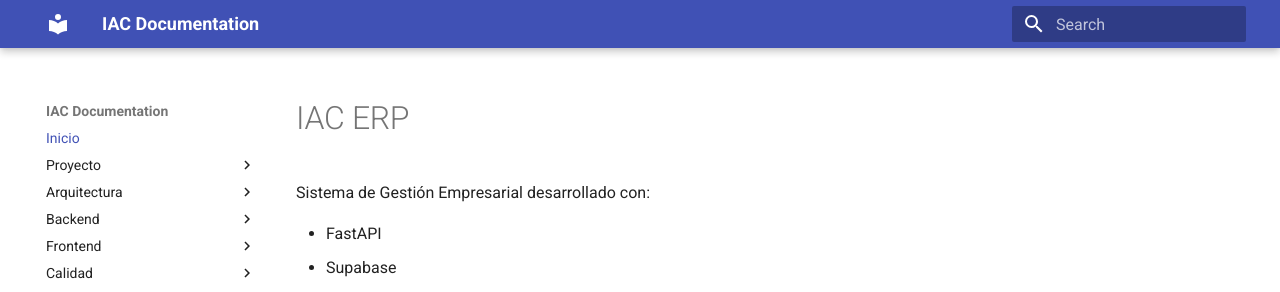
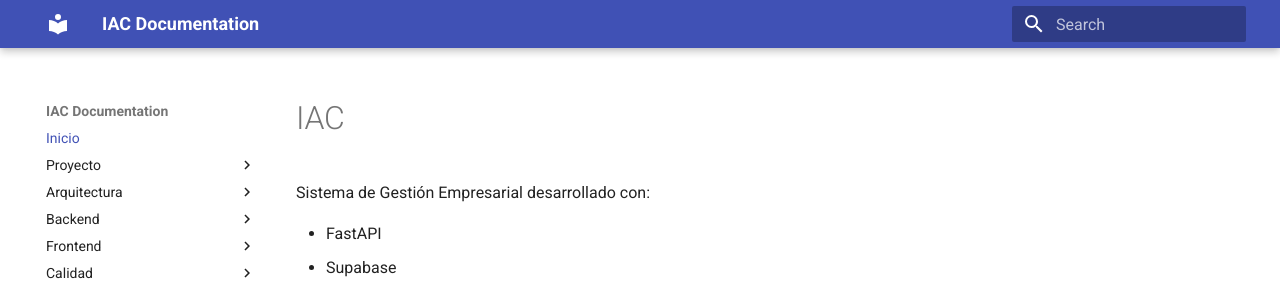
Before and after one commit to Manuela0613/IAC-2.0, an MkDocs documentation site: the page built from docs/index.md, in a window 1280 px wide. Shown: the top 292 px of the page. Built offline with MkDocs 1.6.1 and Material for MkDocs 9.7.7, drawn with Linux system fonts in a browser that asks for light colours.

Commit message:
Ultimas correcciones

```diff
--- a/docs/index.md
+++ b/docs/index.md
@@ -1,4 +1,4 @@
-# IAC ERP
+# IAC
 
 Sistema de Gestión Empresarial desarrollado con:
 
--- a/mkdocs.yml
+++ b/mkdocs.yml
@@ -34,15 +34,12 @@
 
   - Backend:
       - FastAPI y Endpoints: api.md
-      - Schemas Pydantic: schemas.md
-      - Services y Repositories: services.md
 
   - Frontend:
       - Streamlit: frontend.md
 
   - Calidad:
       - Testing: testing.md
-      - Ruff y Radon: quality.md
 
 markdown_extensions:
   - admonition
```
